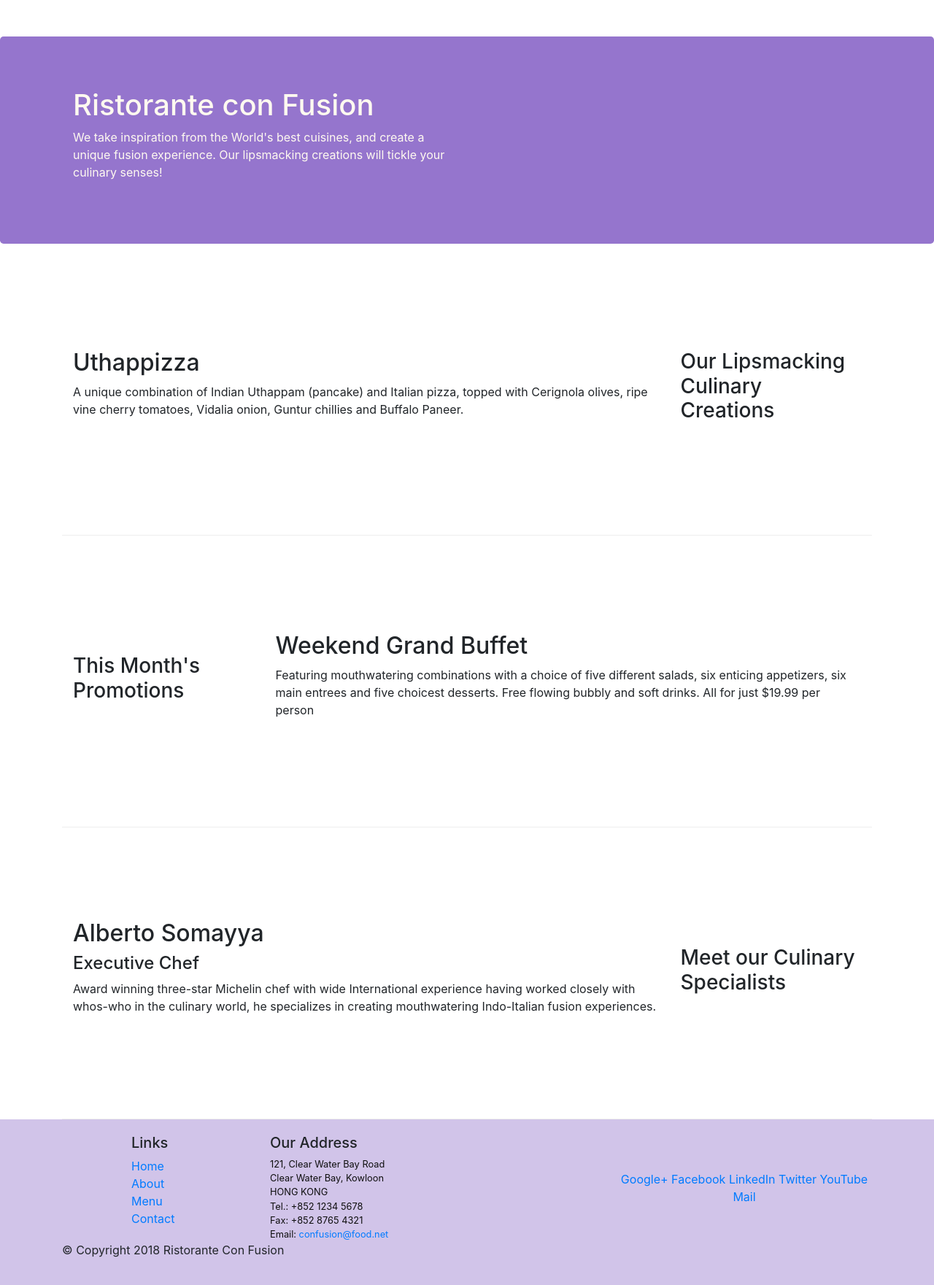
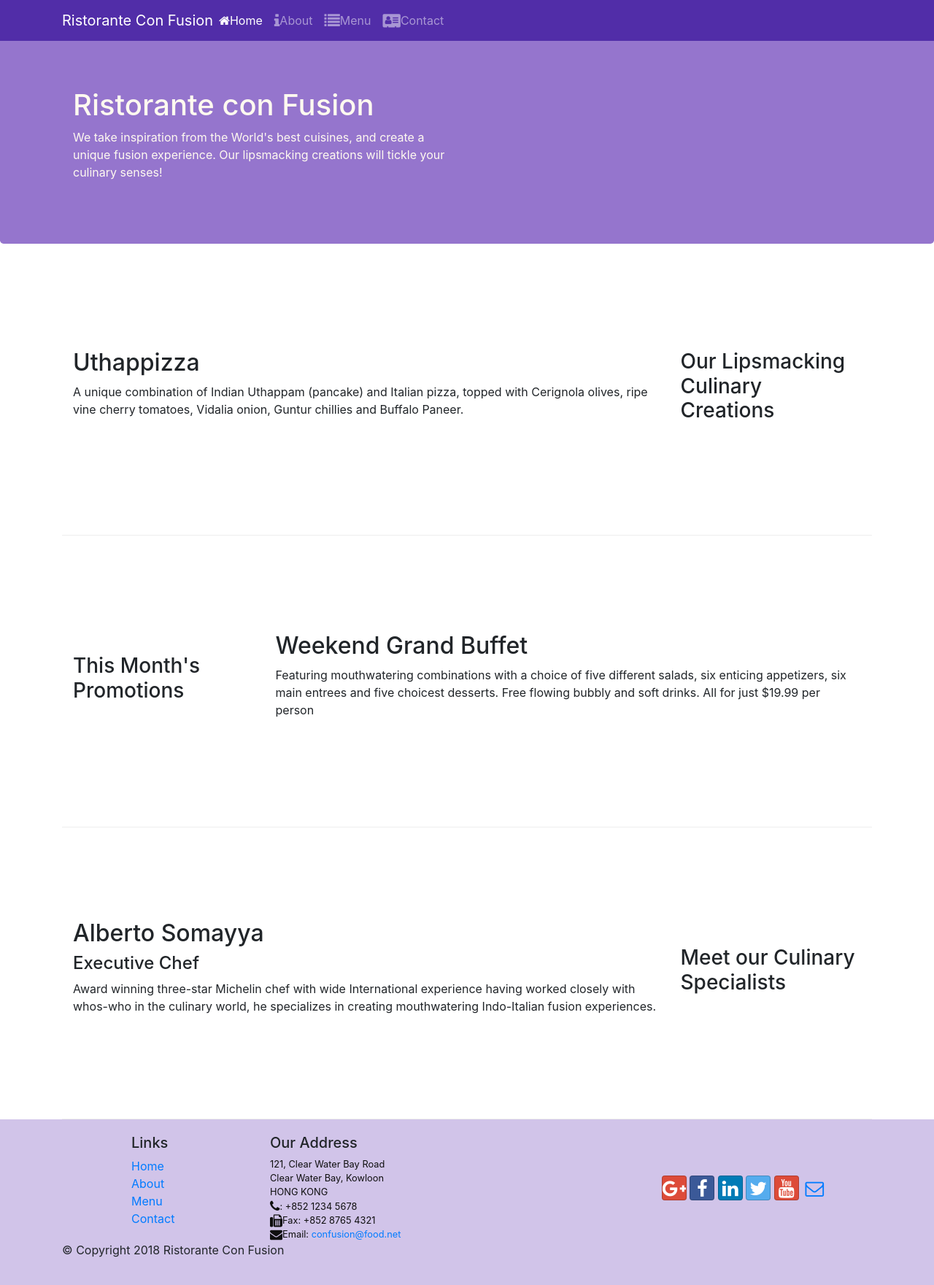
Before and after one commit to Mikesigelakis/Bootstra-Coursera-Lesson, a website: page index.html in a window 1280 px wide. Shown: the whole page at 73% size. Drawn offline with nearby package versions, Linux system fonts and the light colour scheme.

Commit message:
icon fonts and social media icons bootstrap

```diff
--- a/aboutus.html
+++ b/aboutus.html
@@ -11,13 +11,21 @@
       rel="stylesheet"
       href="node_modules/bootstrap/dist/css/bootstrap.min.css"
     />
+    <link
+      rel="stylesheet"
+      href="node_modules/font-awesome/css/font-awesome.min.css"
+    />
+    <link
+      rel="stylesheet"
+      href="node_modules/bootstrap-social/bootstrap-social.css"
+    />
     <link href="css/styles.css" rel="stylesheet" />
 
     <title>Ristorante Con Fusion: About Us</title>
   </head>
 
   <body>
-    <nav class="navbar navbar-dark navbar-expand-sm   fixed-top">
+    <nav class="navbar navbar-dark navbar-expand-sm fixed-top">
       <div class="container">
         <button
           class="navbar-toggler"
@@ -27,17 +35,31 @@
         >
           <span class="navbar-toggler-icon"></span>
         </button>
-        <a class="navbar-brand mr-auto" href="./index.html">Ristorante Con Fusion </a>
+        <a class="navbar-brand mr-auto" href="./index.html"
+          >Ristorante Con Fusion
+        </a>
         <div class="collapse navbar-collapse" id="Navbar">
           <ul class="navbar-nav mr-auto">
+            <li class="nav-item ">
+              <a class="nav-link" href="./index.html"
+                ><span class="fa fa-home"></span>Home</a
+              >
+            </li>
+            <li class="nav-item active">
+              <a class="nav-link" href="#"
+                ><span class="fa fa-info fa-lg"></span>About</a
+              >
+            </li>
             <li class="nav-item">
-              <a class="nav-link" href="./index.html">Home</a>
+              <a class="nav-link" href="./aboutus.html"
+                ><span class="fa fa-list fa-lg"></span>Menu</a
+              >
             </li>
-            <li class="nav-item active" >
-              <a class="nav-link" href="#">About</a>
+            <li class="nav-item">
+              <a class="nav-link" href="./aboutus.html"
+                ><span class="fa fa-address-card fa-lg"></span>Contact</a
+              >
             </li>
-            <li class="nav-item"><a class="nav-link" href="#">Menu</a></li>
-            <li class="nav-item"><a class="nav-link" href="#">Contact</a></li>
           </ul>
         </div>
       </div>
@@ -60,9 +82,9 @@
 
     <div class="container">
       <div class="row">
-        <ol class  = "col-12 breadcrumb">
-          <li class = "breadcrumb-item"><a href="./index.html">Home</a></li>
-          <li class = "breadcrumb-item active"> About us></li>
+        <ol class="col-12 breadcrumb">
+          <li class="breadcrumb-item"><a href="./index.html">Home</a></li>
+          <li class="breadcrumb-item active">About us></li>
         </ol>
         <div class="col-12">
           <h3>About Us</h3>
@@ -157,20 +179,20 @@
             <address>
               121, Clear Water Bay Road<br />
               Clear Water Bay, Kowloon<br />
-              HONG KONG<br />
-              Tel.: +852 1234 5678<br />
-              Fax: +852 8765 4321<br />
-              Email: <a href="mailto:confusion@food.net">confusion@food.net</a>
+              <i class = "fa fa-phone fa-lg"></i>: +852 1234 5678<br />
+             <i class = "fa fa-fax fa-lg"></i>Fax: +852 8765 4321<br />
+              <i class = "fa fa-envelope fa-lg"></i>Email:
+              <a href="mailto:confusion@food.net">confusion@food.net</a>
             </address>
           </div>
           <div class="col-12 col-sm-4 align-self-center">
             <div class="text-center">
-              <a href="http://google.com/+">Google+</a>
-              <a href="http://www.facebook.com/profile.php?id=">Facebook</a>
-              <a href="http://www.linkedin.com/in/">LinkedIn</a>
-              <a href="http://twitter.com/">Twitter</a>
-              <a href="http://youtube.com/">YouTube</a>
-              <a href="mailto:">Mail</a>
+              <a class="btn btn-social-icon btn-google" href="http://google.com/+"><i class="fa fa-google-plus"></i></a>
+                        <a class="btn btn-social-icon btn-facebook" href="http://www.facebook.com/profile.php?id="><i class="fa fa-facebook"></i></a>
+                        <a class="btn btn-social-icon btn-linkedin" href="http://www.linkedin.com/in/"><i class="fa fa-linkedin"></i></a>
+                        <a class="btn btn-social-icon btn-twitter" href="http://twitter.com/"><i class="fa fa-twitter"></i></a>
+                        <a class="btn btn-social-icon btn-google" href="http://youtube.com/"><i class="fa fa-youtube"></i></a>
+                        <a class="btn btn-social-icon" href="mailto:"><i class="fa fa-envelope-o"></i></a>
             </div>
           </div>
         </div>
--- a/index.html
+++ b/index.html
@@ -11,12 +11,58 @@
       rel="stylesheet"
       href="node_modules/bootstrap/dist/css/bootstrap.min.css"
     />
-    <link href="css/style.css" rel="stylesheet" />
+    <link
+      rel="stylesheet"
+      href="node_modules/font-awesome/css/font-awesome.min.css"
+    />
+    <link
+      rel="stylesheet"
+      href="node_modules/bootstrap-social/bootstrap-social.css"
+    />
+
+    <link href="css/styles.css" rel="stylesheet" />
 
     <title>Ristorante Con Fusion</title>
   </head>
 
   <body>
+    <nav class="navbar navbar-dark navbar-expand-sm fixed-top">
+      <div class="container">
+        <button
+          class="navbar-toggler"
+          type="button"
+          data-toggle="collapse"
+          data-target="#Navbar"
+        >
+          <span class="navbar-toggler-icon"></span>
+        </button>
+        <a class="navbar-brand mr-auto" href="#">Ristorante Con Fusion </a>
+        <div class="collapse navbar-collapse" id="Navbar">
+          <ul class="navbar-nav mr-auto">
+            <li class="nav-item active">
+              <a class="nav-link" href="#"
+                ><span class="fa fa-home"></span>Home</a
+              >
+            </li>
+            <li class="nav-item">
+              <a class="nav-link" href="./aboutus.html"
+                ><span class="fa fa-info fa-lg"></span>About</a
+              >
+            </li>
+            <li class="nav-item">
+              <a class="nav-link" href="./aboutus.html"
+                ><span class="fa fa-list fa-lg"></span>Menu</a
+              >
+            </li>
+            <li class="nav-item">
+              <a class="nav-link" href="./aboutus.html"
+                ><span class="fa fa-address-card fa-lg"></span>Contact</a
+              >
+            </li>
+          </ul>
+        </div>
+      </div>
+    </nav>
     <header class="jumbotron">
       <div class="container">
         <div class="row row-header">
@@ -88,7 +134,7 @@
             <h5>Links</h5>
             <ul class="list-unstyled">
               <li><a href="#">Home</a></li>
-              <li><a href="#">About</a></li>
+              <li><a href="./aboutus.html">About</a></li>
               <li><a href="#">Menu</a></li>
               <li><a href="#">Contact</a></li>
             </ul>
@@ -99,20 +145,42 @@
               121, Clear Water Bay Road<br />
               Clear Water Bay, Kowloon<br />
               HONG KONG<br />
-              Tel.: +852 1234 5678<br />
-              Fax: +852 8765 4321<br />
-              Email:
+              <i class="fa fa-phone fa-lg"></i>: +852 1234 5678<br />
+              <i class="fa fa-fax fa-lg"></i>Fax: +852 8765 4321<br />
+              <i class="fa fa-envelope fa-lg"></i>Email:
               <a href="mailto:confusion@food.net">confusion@food.net</a>
             </address>
           </div>
           <div class="col-12 col-sm-4 align-self-center">
-            <div class= "text-center">
-              <a href="http://google.com/+">Google+</a>
-              <a href="http://www.facebook.com/profile.php?id=">Facebook</a>
-              <a href="http://www.linkedin.com/in/">LinkedIn</a>
-              <a href="http://twitter.com/">Twitter</a>
-              <a href="http://youtube.com/">YouTube</a>
-              <a href="mailto:">Mail</a>
+            <div class="text-center">
+              <a
+                class="btn btn-social-icon btn-google"
+                href="http://google.com/+"
+                ><i class="fa fa-google-plus"></i
+              ></a>
+              <a
+                class="btn btn-social-icon btn-facebook"
+                href="http://www.facebook.com/profile.php?id="
+                ><i class="fa fa-facebook"></i
+              ></a>
+              <a
+                class="btn btn-social-icon btn-linkedin"
+                href="http://www.linkedin.com/in/"
+                ><i class="fa fa-linkedin"></i
+              ></a>
+              <a
+                class="btn btn-social-icon btn-twitter"
+                href="http://twitter.com/"
+                ><i class="fa fa-twitter"></i
+              ></a>
+              <a
+                class="btn btn-social-icon btn-google"
+                href="http://youtube.com/"
+                ><i class="fa fa-youtube"></i
+              ></a>
+              <a class="btn btn-social-icon" href="mailto:"
+                ><i class="fa fa-envelope-o"></i
+              ></a>
             </div>
           </div>
         </div>
--- a/package.json
+++ b/package.json
@@ -15,6 +15,8 @@
   },
   "dependencies": {
     "bootstrap": "^4.0.0",
+    "bootstrap-social": "^5.1.1",
+    "font-awesome": "^4.7.0",
     "jquery": "^3.3.1",
     "popper.js": "^1.12.9"
   }
```
Also changed, not shown: css/styles.css (renamed from css/style.css), 2 other files.
